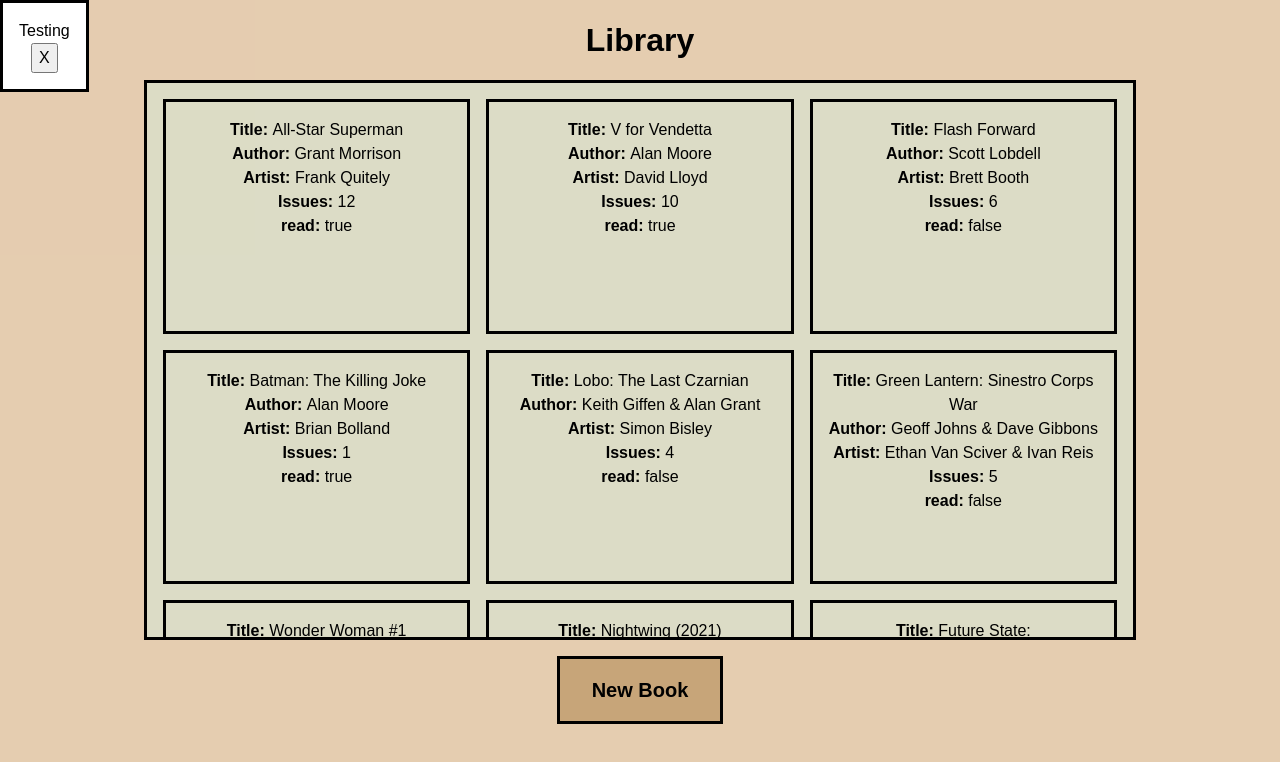
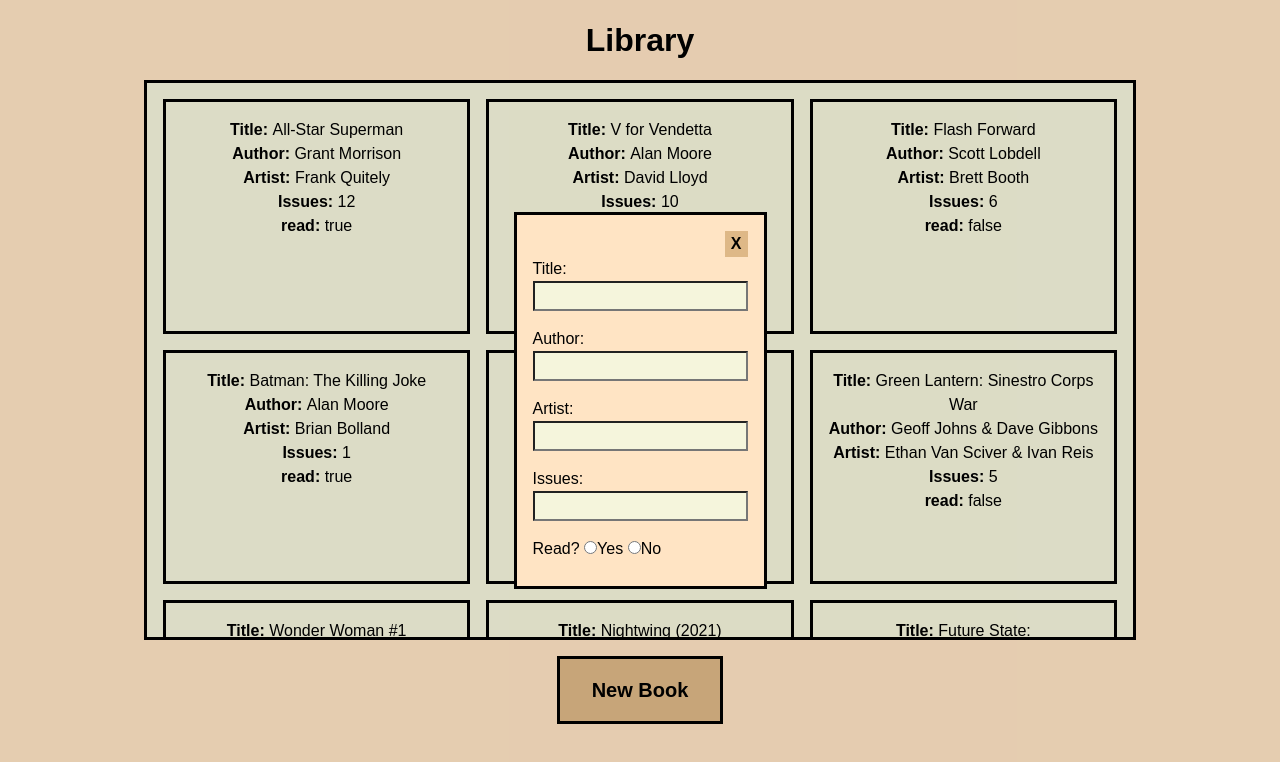
Before and after one commit to zeratheuz/library, a plain HTML site: page index.html in a window 1280 px wide. Both pictures are taken after a click on the button "New Book". Drawn offline with Linux system fonts and the light colour scheme.

Commit message:
Update HTML and CSS

```diff
--- a/index.html
+++ b/index.html
@@ -1,5 +1,6 @@
 <!DOCTYPE html>
 <html lang="en">
+
 <head>
   <meta charset="UTF-8">
   <meta name="viewport" content="width=device-width, initial-scale=1.0">
@@ -8,14 +9,30 @@
   <link rel="stylesheet" href="style.css">
   <script src="main.js" defer></script>
 </head>
+
 <body>
-    <h1>Library</h1>
-    <div class="container"></div>
-    <button id="newBook" class="new-book">New Book</button>
+  <h1>Library</h1>
+  <div class="container"></div>
+  <button id="newBook" class="new-book">New Book</button>
 
-    <dialog id="containerDialog">
-      <p>Testing</p>
-      <button id="closeDialog">X</button>
-    </dialog>
+  <dialog id="containerDialog">
+    <form action="" method="post">
+      <button id="closeDialog" class="close-dialog">X</button>
+      <label for="title">Title:</label>
+      <input type="text" id="title">
+      <label for="author">Author:</label>
+      <input type="text" id="author">
+      <label for="artist">Artist:</label>
+      <input type="text" id="artist">
+      <label for="issues">Issues:</label>
+      <input type="number" min="1" id="issues">
+      <div class="containerRead">
+        <label for="read">Read?</label>
+        <input type="radio" id="read" value="yes">Yes</input>
+        <input type="radio" id="read" value="no">No</input>
+      </div>
+    </form>
+  </dialog>
 </body>
+
 </html>
--- a/style.css
+++ b/style.css
@@ -31,6 +31,22 @@
   background: bisque;
 }
 
+dialog {
+  margin: auto;
+  background: bisque;
+}
+
+form {
+  display: flex;
+  align-items: start;
+  flex-direction: column;
+}
+
+input {
+  margin-bottom: 1rem;
+  background-color: beige;
+}
+
 .container {
   gap: 1rem;
   height: 70vh;
@@ -59,3 +75,12 @@
   border: solid black;
   background: burlywood;
 }
+
+.close-dialog {
+  cursor: pointer;
+  align-self: end;
+  font-weight: bold;
+  border-style: none;
+  outline-style: none;
+  background: burlywood;
+}
```
